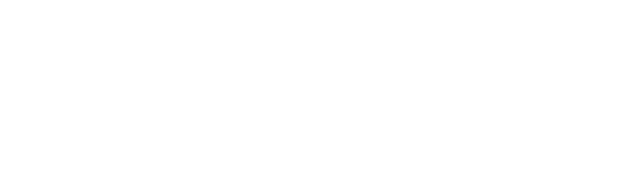
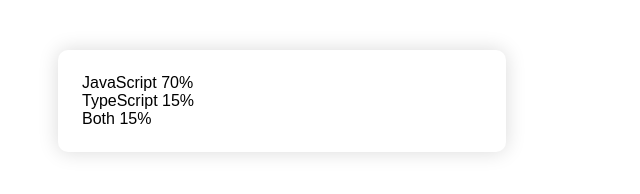
Before and after one commit to sabihDev/voting-app, a plain HTML site: page client/index.html in a window 1280 px wide. Shown: the whole page, without its empty margins (0-640 px from the left). Drawn offline with Linux system fonts and the light colour scheme.

Commit message:
html design finished

```diff
--- a/client/index.html
+++ b/client/index.html
@@ -7,5 +7,29 @@
     <link rel="stylesheet" href="style.css" />
     <script src="script.js" defer></script>
   </head>
-  <body></body>
+  <body>
+    <div class="poll">
+      <div class="poll--option poll--option__selected">
+        <div class="poll--option__fill"></div>
+        <div class="poll--option__info">
+          <span class="poll__label">JavaScript</span>
+          <span class="poll__info">70%</span>
+        </div>
+      </div>
+      <div class="poll--option">
+        <div class="poll--option__fill"></div>
+        <div class="poll--option__info">
+          <span class="poll__label">TypeScript</span>
+          <span class="poll__info">15%</span>
+        </div>
+      </div>
+      <div class="poll--option">
+        <div class="poll--option__fill"></div>
+        <div class="poll--option__info">
+          <span class="poll__label">Both</span>
+          <span class="poll__info">15%</span>
+        </div>
+      </div>
+    </div>
+  </body>
 </html>
--- a/client/style.css
+++ b/client/style.css
@@ -0,0 +1,8 @@
+.poll {
+  width: 400px;
+  padding: 1.5rem;
+  margin: 50px;
+  font-family: sans-serif;
+  box-shadow: 0 0 20px rgba(0, 0, 0, 0.15);
+  border-radius: 10px;
+}
```
